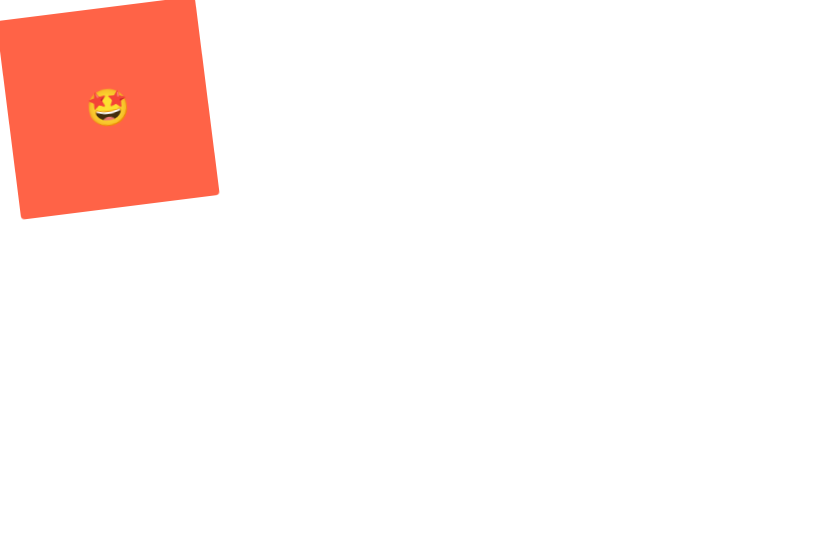
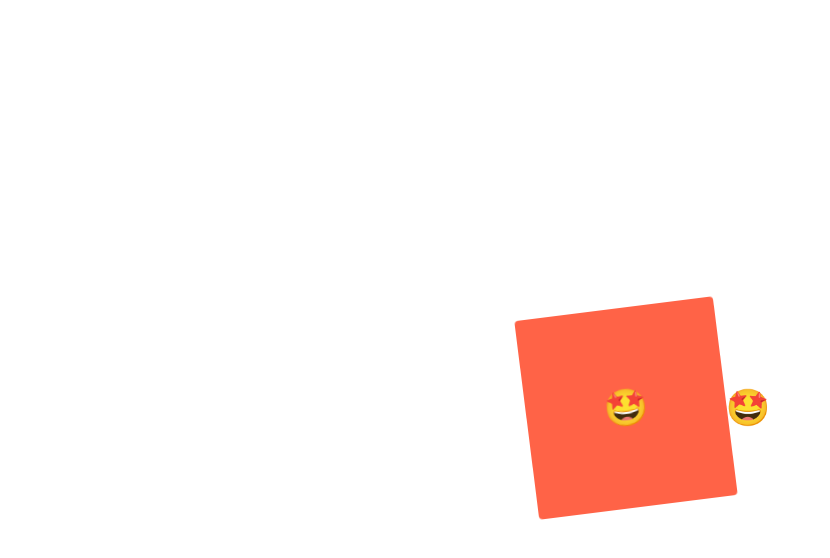
Before and after one commit to ahyunnn/nomadcoder, a React (Create React App) app in the folder react-master/: page / in a window 1280 px wide. Shown: the top 558 px of the page, without its empty margins (0-830 px from the left). Built offline with nearby package versions, Linux system fonts and the light colour scheme.

Commit message:
240504 - reactMaster - keyframes3

```diff
--- a/react-master/src/App.js
+++ b/react-master/src/App.js
@@ -2,15 +2,13 @@
 
 const Wrapper = styled.div`
   display: flex;
+  height: 100vh;
+  width: 100vw;
+  justify-content: center;
+  align-items: center;
 `;
 
 const rotateAnimation = keyframes`
-  /* from {
-    transform: rotate(0deg);
-  }
-  to {
-    transform: rotate(360deg);
-  } */
   0% {
     transform: rotate(0deg);
     border-radius: 0px;
@@ -24,6 +22,10 @@
   }
 `;
 
+const Emoji = styled.span`
+  font-size: 36px;
+`;
+
 const Box = styled.div`
   height: 200px;
   width: 200px;
@@ -32,17 +34,11 @@
   justify-content: center;
   align-items: center;
   animation: ${rotateAnimation} 1s linear infinite;
-
-  span {
-    font-size: 36px;
-    /* 버튼에 hover했을 때 */
-    &:hover {
-      font-size: 48px;
-    }
-    /* 버튼을 눌렀을 때 */
-    &:active {
-      opacity: 0;
-    }
+  /* HTML태그로 선택해주는 것이 아니라 컴포넌트 이름으로 선택 : 조건문*/
+  /* HTML태그에 따른 CSS 적용이 아니라 컴포넌트로 선택하기 */
+  /* 부모 컴포넌트에 속해있는 자식 컴포넌트여야 target으로 선택가능 */
+  ${Emoji}:hover {
+    font-size: 98px;
   }
 `;
 
@@ -50,8 +46,9 @@
   return (
     <Wrapper>
       <Box>
-        <span>🤩</span>
+        <Emoji>🤩</Emoji>
       </Box>
+      <Emoji>🤩</Emoji>
     </Wrapper>
   );
 }
```
